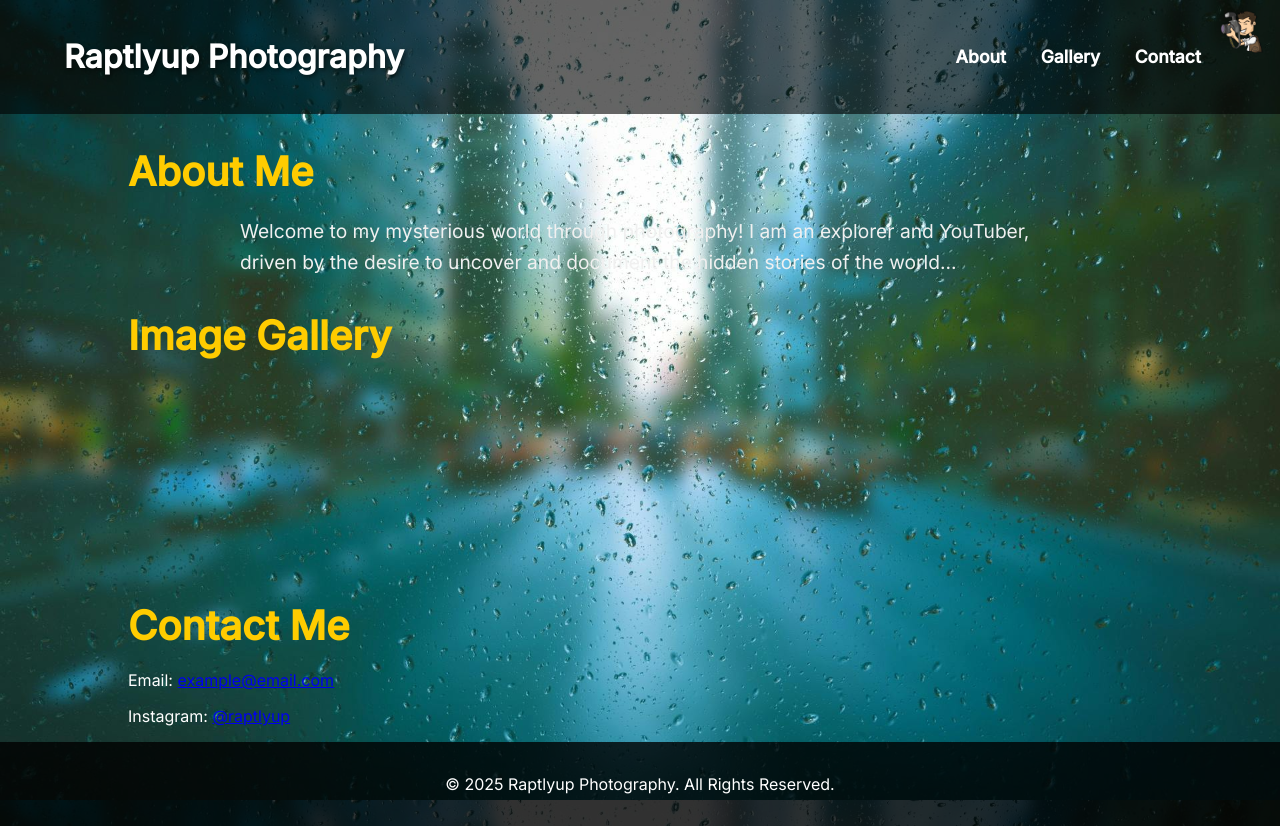
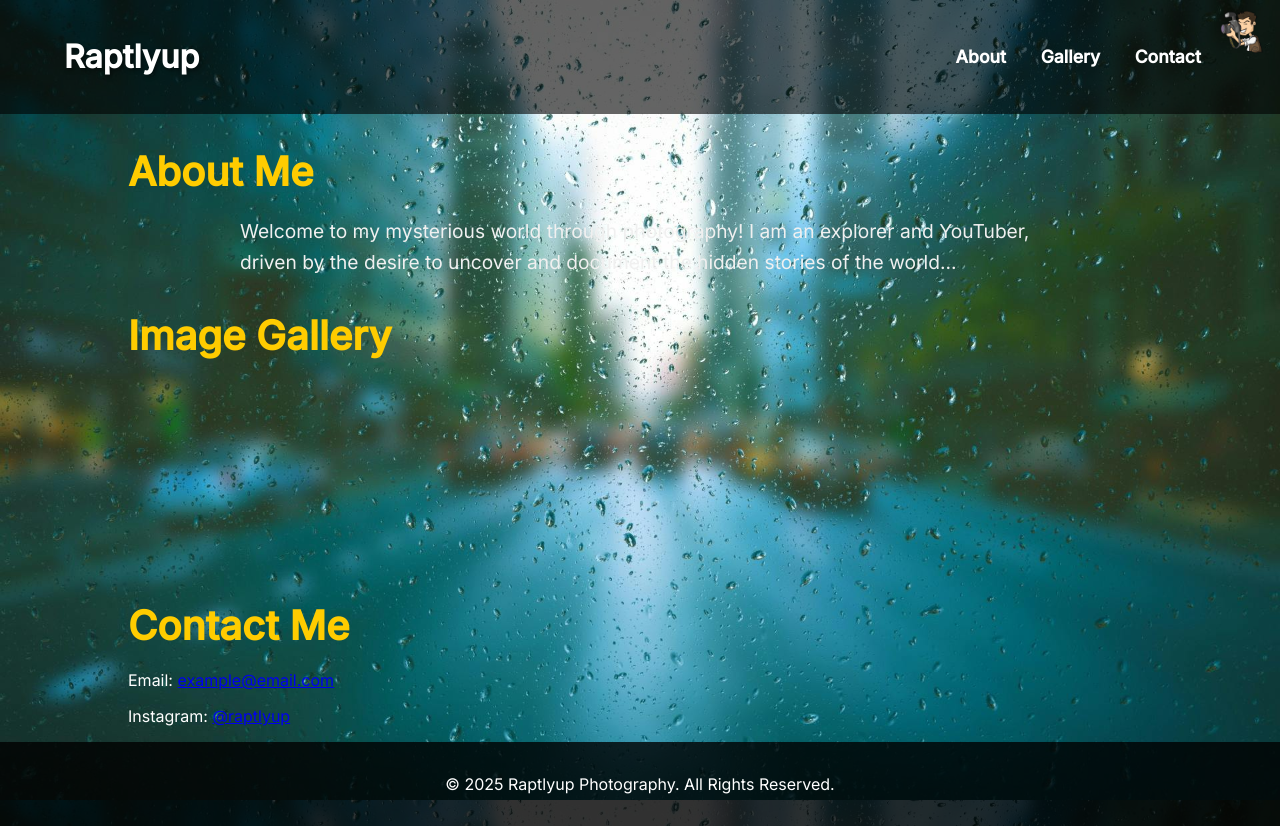
Before and after one commit to raptlyup/raptlyup, a plain HTML site: page index.html in a window 1280 px wide. Drawn offline with Linux system fonts and the light colour scheme; a script that the page names is missing.

Commit message:
Update index.html

```diff
--- a/index.html
+++ b/index.html
@@ -3,7 +3,7 @@
 <head>
     <meta charset="UTF-8">
     <meta name="viewport" content="width=device-width, initial-scale=1.0">
-    <title>Raptlyup Photography</title>
+    <title>Raptlyup 🌹</title>
     <link href="https://fonts.googleapis.com/css2?family=Inter:wght@400;500&display=swap" rel="stylesheet">
     <link rel="stylesheet" href="styles.css">
 </head>
@@ -11,7 +11,7 @@
     <!-- Main Content -->
     <header>
         <div class="container">
-            <h1 class="title">Raptlyup Photography</h1>
+            <h1 class="title">Raptlyup</h1>
             <div class="camera-icon">
                 <img src="camera-icon.png" alt="Camera" class="camera">
             </div>
```
